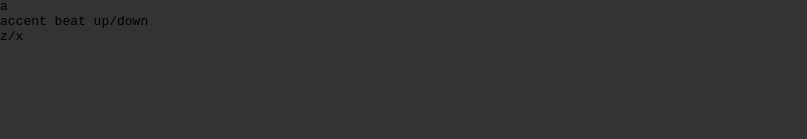
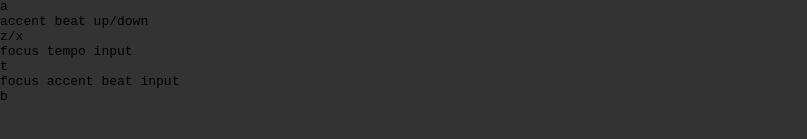
Before and after one commit to alanpaulprice/metronome, a React (Create React App) app: page / in a window 1280 px wide. Shown: the part 385-524 px from the top of the page, without its empty margins (0-807 px from the left). Built offline with nearby package versions, Linux system fonts and the light colour scheme; no server answers.

Commit message:
KeyboardShortcuts/Legend: added focus input keybinds

```diff
--- a/src/components/KeyboardShortcuts.js
+++ b/src/components/KeyboardShortcuts.js
@@ -4,6 +4,8 @@ class KeyboardShortcuts extends Component {
   onKeydown = code =>
     code === 32 // space
       ? this.props.togglePlaying()
+      : code === 84 // t
+      ? this.props.tempoInputRef.current.focus()
       : code === 37 // arrow left
       ? this.props.incrementTempo(-1)
       : code === 39 // arrow right
@@ -12,6 +14,8 @@ class KeyboardShortcuts extends Component {
       ? this.props.incrementVolume(-0.1)
       : code === 38 // arrow up
       ? this.props.incrementVolume(0.1)
+      : code === 66 // b
+      ? this.props.accentBeatInputRef.current.focus()
       : code === 65 // a
       ? this.props.toggleAccent()
       : code === 90 // z
--- a/src/components/KeyboardShortcutsLegend.js
+++ b/src/components/KeyboardShortcutsLegend.js
@@ -24,6 +24,14 @@ const KeyboardShortcutsLegend = () => {
         <div>accent beat up/down</div>
         <div>z/x</div>
       </div>
+      <div>
+        <div>focus tempo input</div>
+        <div>t</div>
+      </div>
+      <div>
+        <div>focus accent beat input</div>
+        <div>b</div>
+      </div>
     </div>
   );
 };
```
